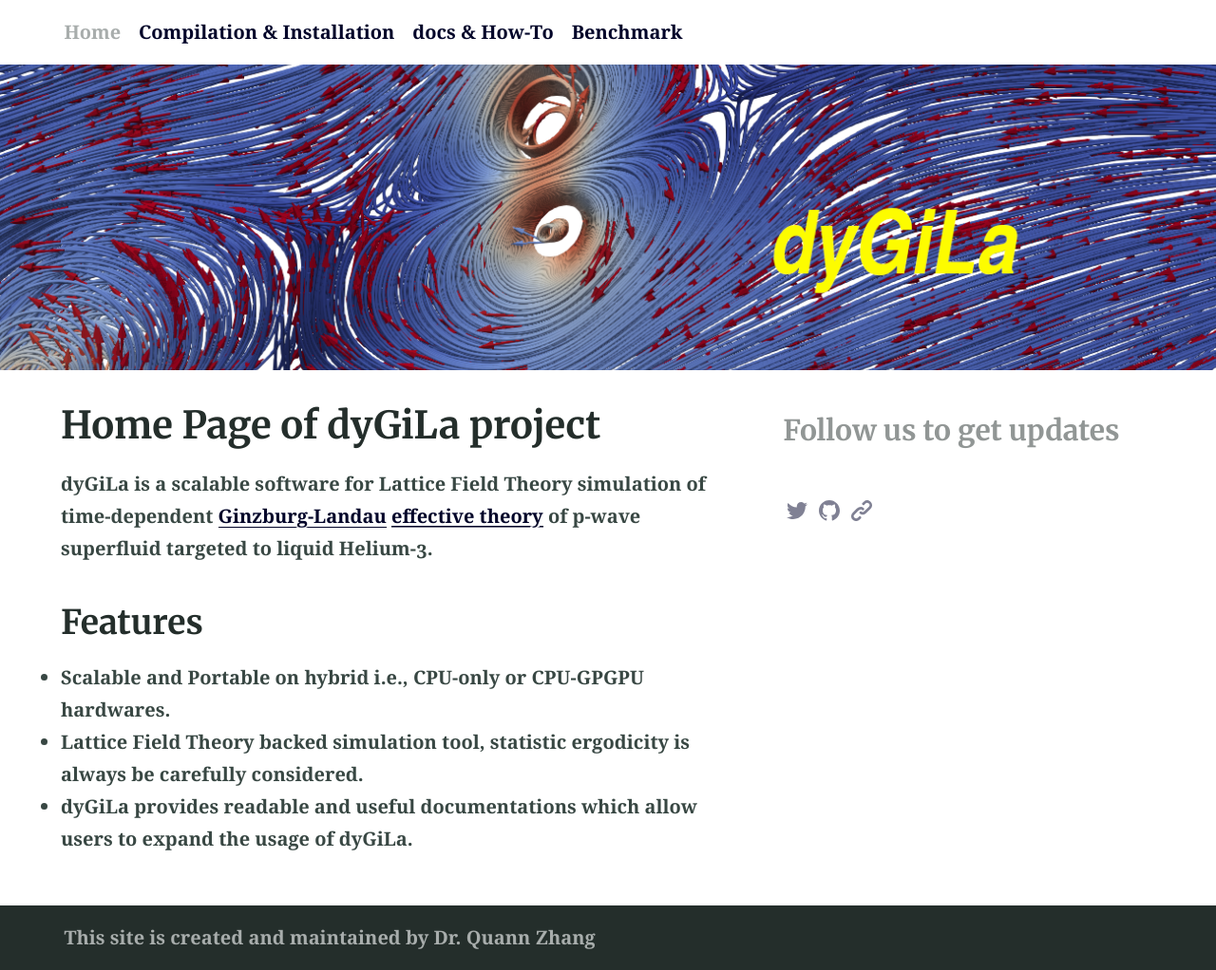
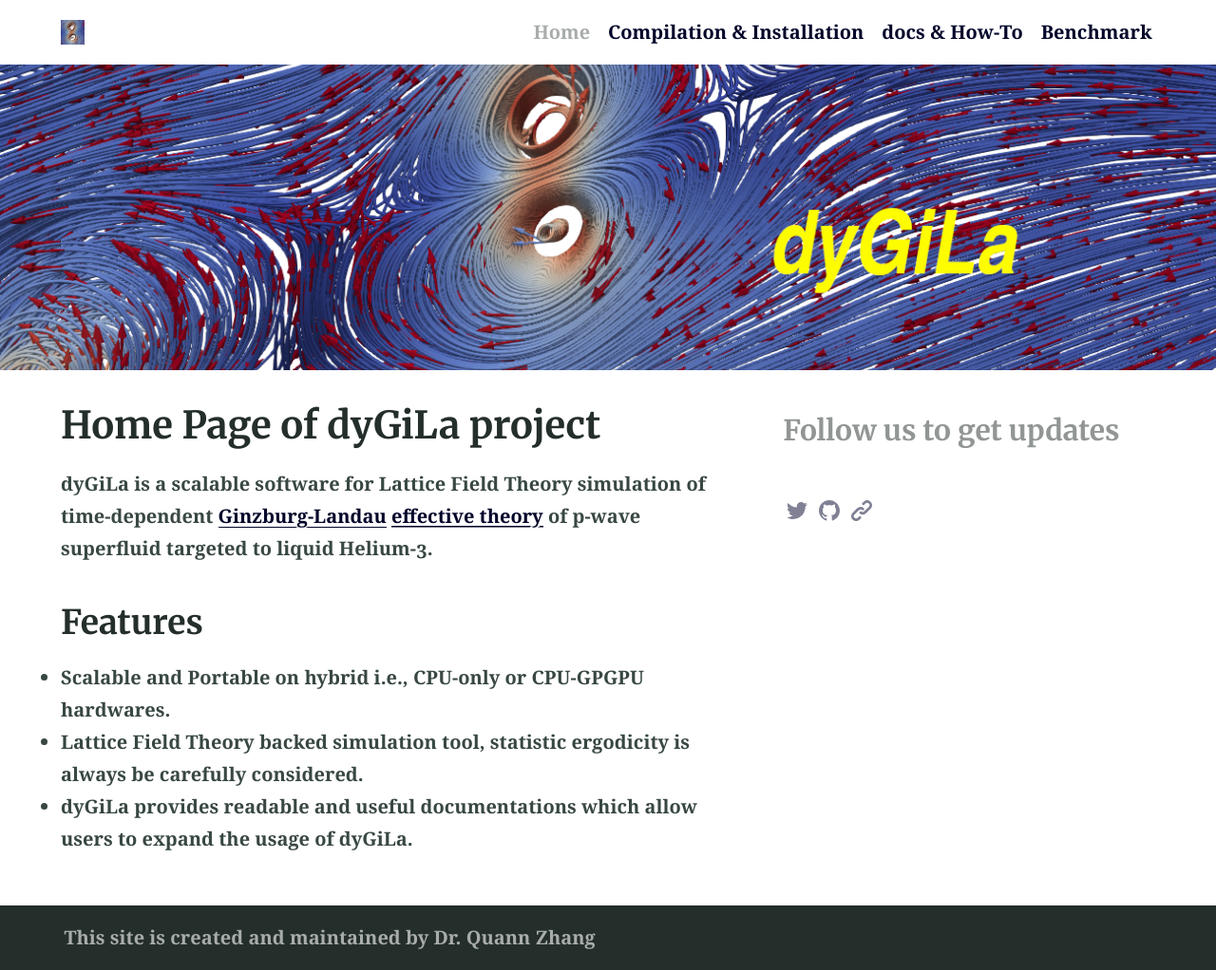
Before and after one commit to dyGiLa/dygila.github.io, a Jekyll site: the page built from index.md, in a window 1280 px wide. Shown: the whole page at 95% size. Built offline with Jekyll 4.4.1, drawn with Linux system fonts in a browser that asks for light colours.

Commit message:
add logo pic

```diff
--- a/_config.yml
+++ b/_config.yml
@@ -90,7 +90,7 @@ defaults:
 encoding: utf-8 # Make sure the encoding is right
 lang: en-GB # Set the site language
 title: "dyGiLa" # Site name or title, also used in jekyll-seo-tag
-#logo: "/assets/logos/logo.svg" # Site logo, also used in jekyll-seo-tag
+logo: "/assets/logos/dyGiLa-logo-small-logo.png" # Site logo, also used in jekyll-seo-tag
 description: "" # Site url, also used in jekyll-seo-tag
 baseurl: ""
 repo: ""
```
Also changed, not shown: assets/logos/dyGiLa-logo-small-logo.png (added).
